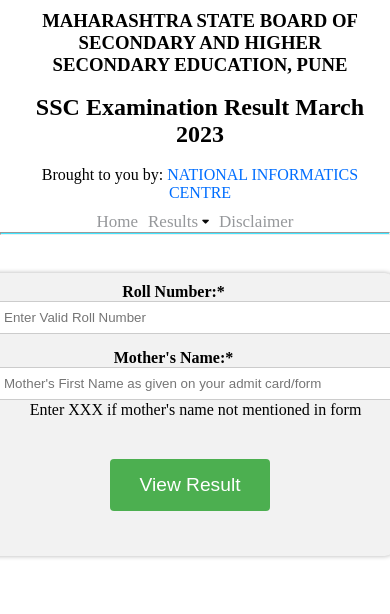
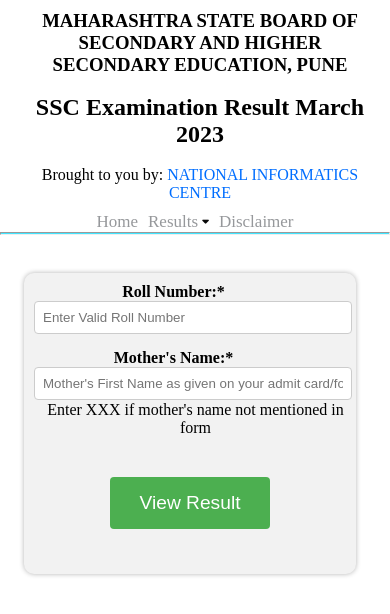
Before and after one commit to Rambhai567/SSC-Result-2023-MAHARASTRA, a plain HTML site: page index.html in a window 390 px wide. Drawn offline with Linux system fonts and the light colour scheme.

Commit message:
Add files via upload

```diff
--- a/style.css
+++ b/style.css
@@ -231,17 +231,17 @@
     }
 
     .form-container {
-        width: 100%;
+        width: 80%;
         margin-left: 0;
         margin-right: 10px;
         padding: 10px;
     }
 
     .form-input {
-        width: 100%;
+        width: 300px;
     }
 
     .form-inpu {
-        width: 100%;
+        width: 300px;
     }
 }
```
